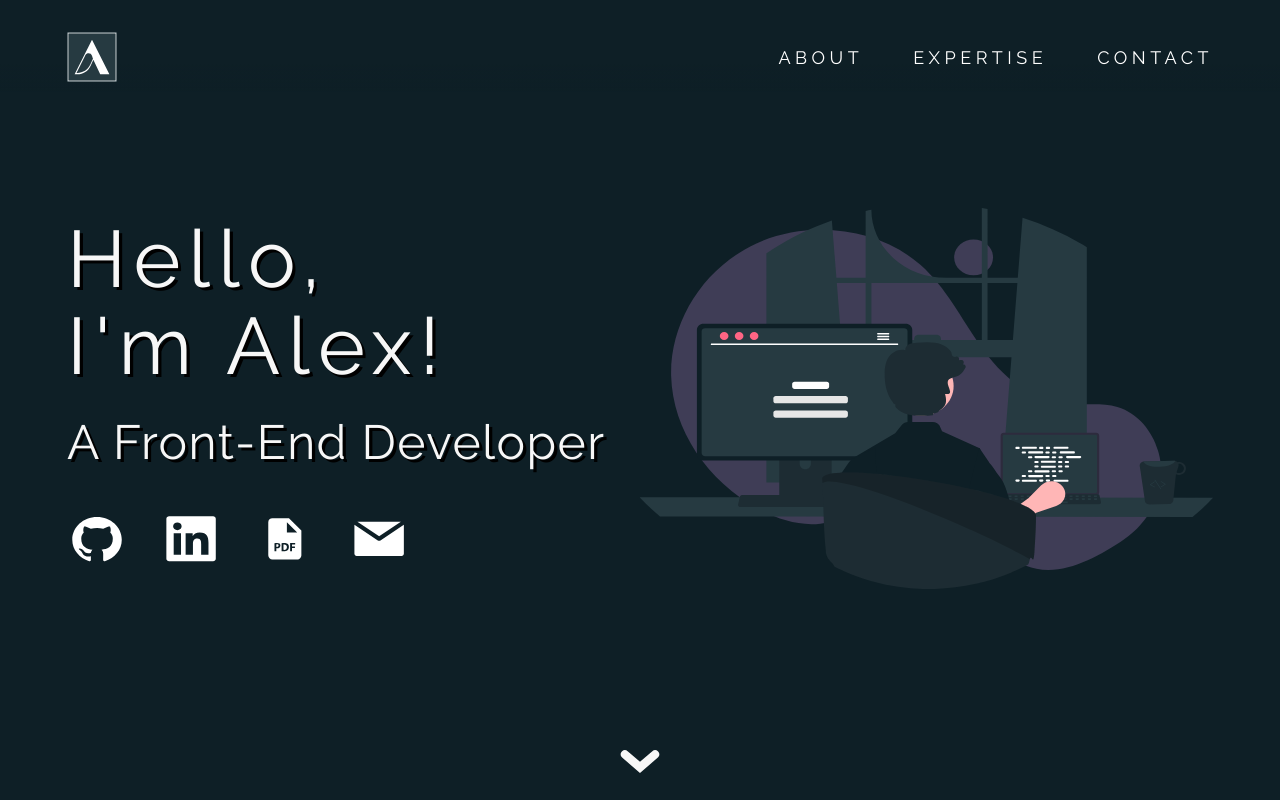
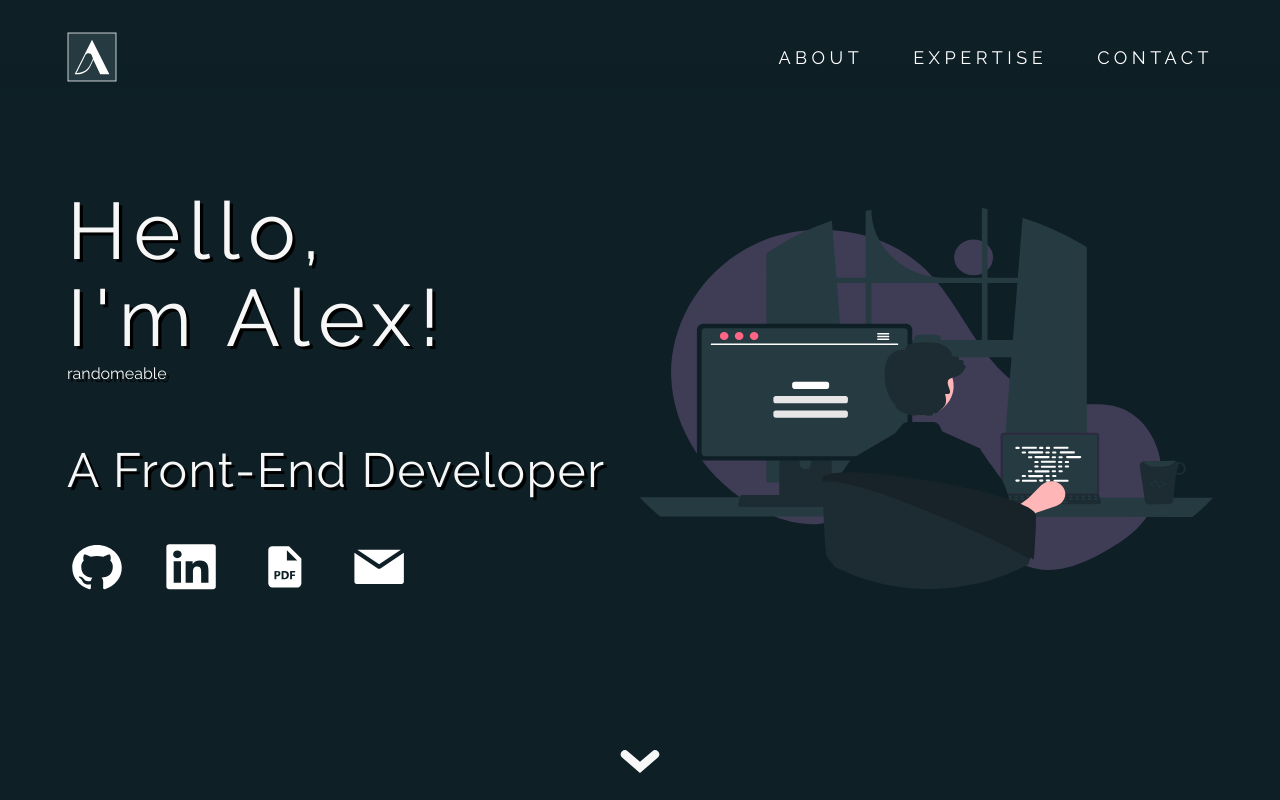
Before and after one commit to loweffort-alt/CodePortfolio, a React (Create React App) app: page / in a window 1280 px wide. Shown: the top 800 px of the page. Built offline with nearby package versions, Linux system fonts and the light colour scheme.

Commit message:
this is a test of implementation fugitive.vim in nvim editor

```diff
--- a/src/Components/Home/Home-text.js
+++ b/src/Components/Home/Home-text.js
@@ -64,7 +64,8 @@ export const TextHome = () => {
       <h1>Hello,</h1>
       <h1>I'm Alex!</h1>
     </div>
-    <h2 class='typing'>A Front-End Developer</h2>
+    <div>randomeable</div>
+    <h2>A Front-End Developer</h2>
     <Links>
       <LinksHome logo={'Github'} link={'https://github.com/loweffort-alt'} width={'50px'}/>
       <LinksHome logo={'Linkedin'} link={'https://www.linkedin.com/in/alexfarfan/'} width={'50px'} />
```
